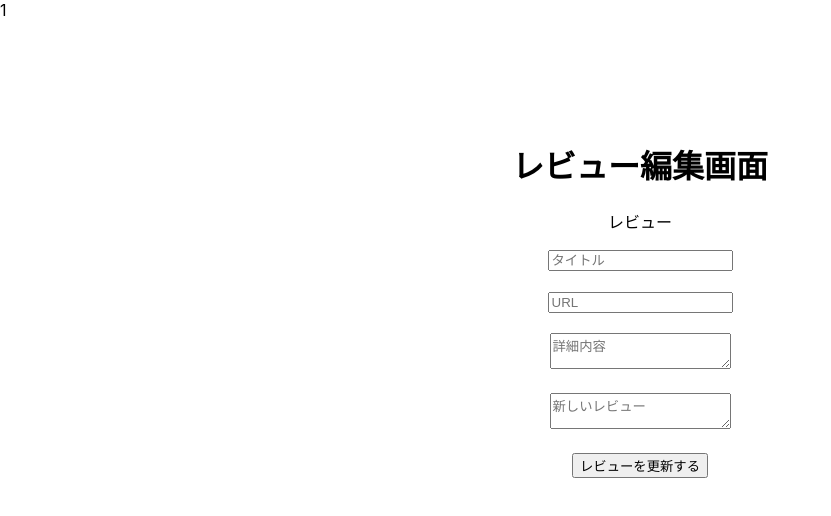
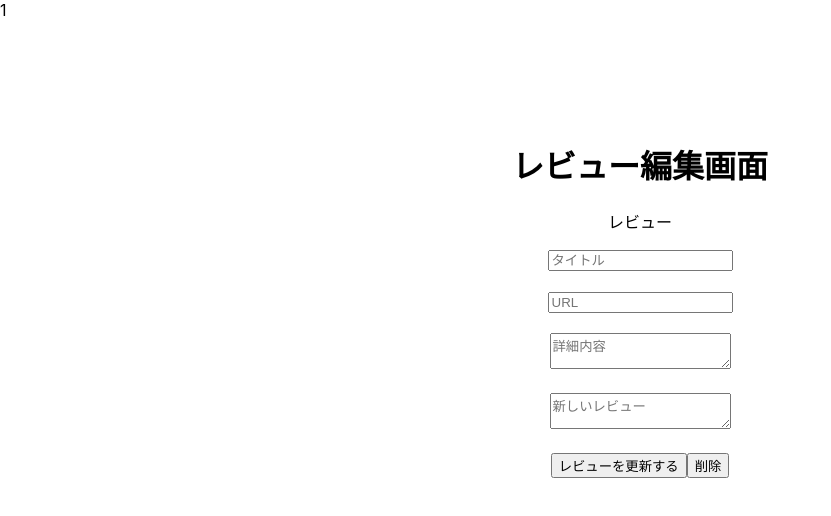
Before and after one commit to yoshiboo14/railway-react-bookreview-app, a React (Create React App) app: page /edit/1 in a window 1280 px wide. Shown: the top 516 px of the page, without its empty margins (0-831 px from the left). Built offline with nearby package versions, Linux system fonts and the light colour scheme; no server answers.

Commit message:
削除ボタンを追加

```diff
--- a/src/ReviewForm.jsx
+++ b/src/ReviewForm.jsx
@@ -69,6 +69,9 @@ export const ReviewForm = (props) => {
             レビューを更新する
           </button>
         </Link>
+        <button type="button" onClick={props.deleteReview}>
+          削除
+        </button>
       </form>
     </>
   );
```
